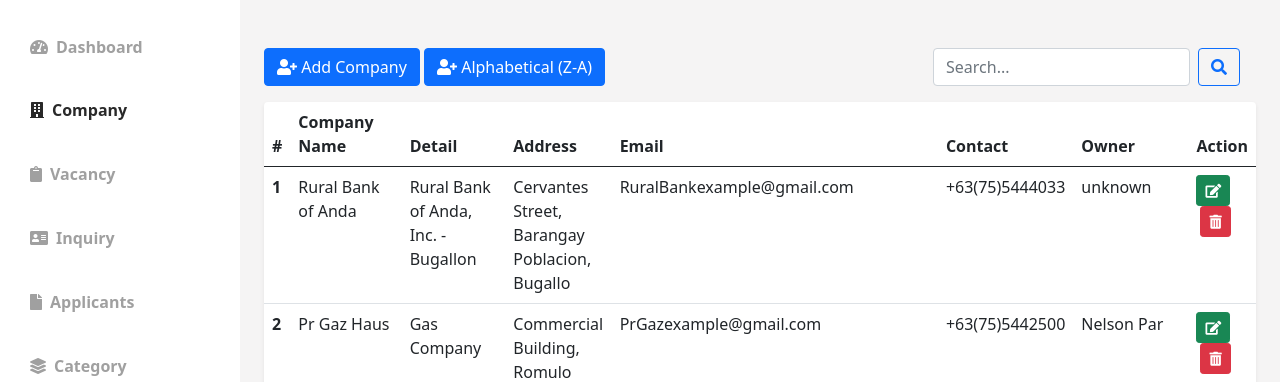
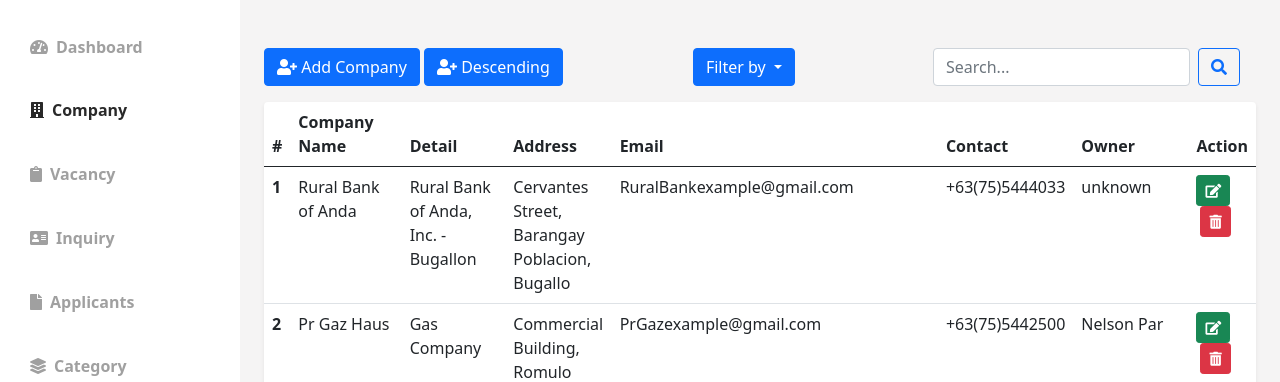
Before and after one commit to bons11/yes, a PHP site: page /admin/page-company.php in a window 1280 px wide. Shown: the part 86-468 px from the top of the page. Run offline with PHP 8.4, Linux system fonts and the light colour scheme; data comes from the database, SQL or seed files in the repository; some libraries are stand-ins or nearby versions.

Commit message:
filter need fix

```diff
--- a/JobPortal/src/admin/page-company.php
+++ b/JobPortal/src/admin/page-company.php
@@ -86,6 +86,17 @@ session_start(); // Start the session
                             <a id="sortButton" class="btn btn-primary" onclick="toggleSortOrder()">
                               <i class="fas fa-user-plus"></i> Descending
                             </a>
+                        </div>
+                        <!-- Dropdown-->
+                        <div class="dropdown me-2">
+                            <button class="btn btn-primary dropdown-toggle" type="button" id="dropdownMenuButton" data-bs-toggle="dropdown" aria-expanded="false">
+                                Filter by
+                            </button>
+                            <ul class="dropdown-menu" aria-labelledby="dropdownMenuButton">
+                                <li><a class="dropdown-item" href="page-company.php">Default</a></li>
+                                <li><a class="dropdown-item" href="#" onclick="applyFilter('Company Alphabetical')">Company Alphabetical</a></li>
+                                <li><a class="dropdown-item" href="#" onclick="applyFilter('Owner Alphabetical')">Owner Alphabetical</a></li>
+                            </ul>
                         </div>
                         <div class="d-flex">
                             <!-- Search form -->
@@ -247,6 +258,73 @@ session_start(); // Start the session
     </script>
 
     <script>
+        function applyFilter(filter) {
+    // Get the table body
+    var tableBody = document.querySelector('tbody');
+
+    // Get all table rows
+    var rows = tableBody.querySelectorAll('tr');
+
+    // Retrieve the default order of rows by their initial index
+    var defaultOrder = Array.from(rows).sort(function(rowA, rowB) {
+        return Array.from(rowA.parentNode.children).indexOf(rowA) - Array.from(rowB.parentNode.children).indexOf(rowB);
+    });
+
+    // Check if the selected filter is "Default"
+    if (filter === 'Default') {
+        // Clear the table body
+        tableBody.innerHTML = '';
+
+        // Append the default order of rows back to the table body
+        defaultOrder.forEach(function(row) {
+            tableBody.appendChild(row.cloneNode(true)); // Clone the node to preserve event listeners
+        });
+    } else {
+        // Sort the rows based on the selected filter
+        var rowsArray = Array.from(rows);
+        rowsArray.sort(function(rowA, rowB) {
+            var valueA, valueB;
+
+            // Adjust the index based on the column you want to sort by
+            switch (filter) {
+                case 'Company Alphabetical':
+                    valueA = rowA.querySelector('td:nth-child(2)').textContent.trim(); // Category column
+                    valueB = rowB.querySelector('td:nth-child(2)').textContent.trim(); // Category column
+                    break;
+                case 'Owner Alphabetical':
+                    valueA = rowA.querySelector('td:nth-child(7)').textContent.trim(); // Company Name column
+                    valueB = rowB.querySelector('td:nth-child(7)').textContent.trim(); // Company Name column
+                    break;
+                // case 'Category Date Created':
+                //     valueA = rowA.querySelector('td:nth-child(9)').textContent.trim(); // Date Created column
+                //     valueB = rowB.querySelector('td:nth-child(9)').textContent.trim(); // Date Created column
+                //     break;
+                default:
+                    return 0; // For other cases, return 0 to maintain the order
+            }
+
+            // Perform sorting based on the values
+            if (filter === 'Category Alphabetical' || filter === 'Company Alphabetical') {
+                return valueA.localeCompare(valueB);
+            } else if (filter === 'Category Date Created') {
+                var dateA = new Date(valueA);
+                var dateB = new Date(valueB);
+                return dateA - dateB;
+            }
+        });
+
+        // Clear the table body
+        tableBody.innerHTML = '';
+
+        // Append sorted rows back to the table body
+        rowsArray.forEach(function(row) {
+            tableBody.appendChild(row);
+        });
+       }
+    }
+    </script>
+
+    <!-- <script>
       function toggleSortOrder() {
         const urlParams = new URLSearchParams(window.location.search);
         const currentOrder = urlParams.get('order');
@@ -268,7 +346,7 @@ session_start(); // Start the session
         const sortButton = document.getElementById('sortButton');
         sortButton.innerHTML = currentOrder === 'ASC' ? '<i class="fas fa-user-plus"></i> Alphabetical (A-Z)' : '<i class="fas fa-user-plus"></i> Alphabetical (Z-A)';
     };
-    </script>
+    </script> -->
 </body>
 
 </html>
```
